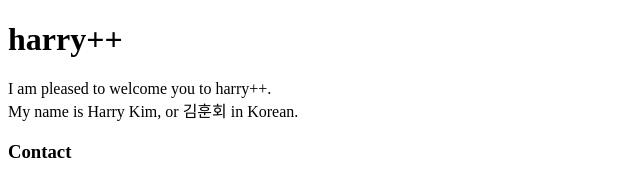
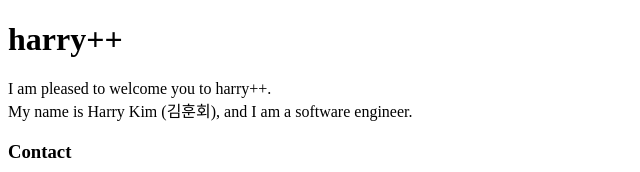
Before and after one commit to harryplusplus/harryplusplus.github.io, an Astro site: page / in a window 1280 px wide. Shown: the top 172 px of the page, without its empty margins (0-640 px from the left). Built offline with nearby package versions, Linux system fonts and the light colour scheme; Astro itself is replaced by a stand-in of ours.

Commit message:
feat: update welcome message with Korean name format and role description

```diff
--- a/src/pages/index.mdx
+++ b/src/pages/index.mdx
@@ -6,7 +6,7 @@ title: harry++
 # harry++
 
 I am pleased to welcome you to harry++.
-My name is Harry Kim, or 김훈회 in Korean.
+My name is Harry Kim (김훈회), and I am a software engineer.
 
 ### Contact
 
```
